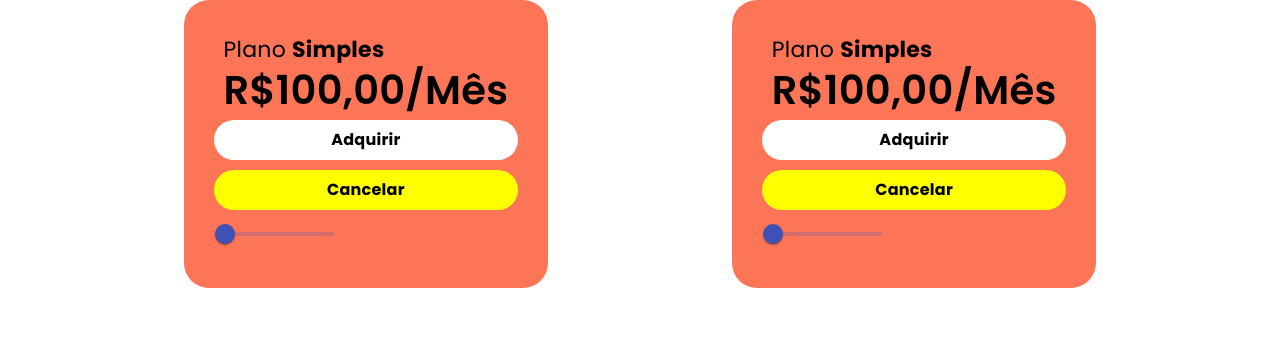
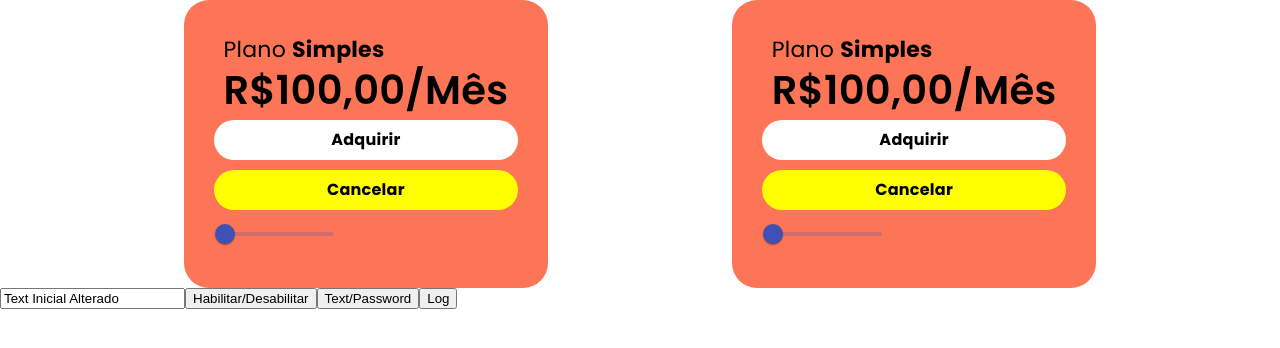
Before and after one commit to Eduardo-XavierPaula/projeto-components, an Angular app: page / in a window 1280 px wide. Shown: the top 348 px of the page. Built offline with nearby package versions, Linux system fonts and the light colour scheme.

Commit message:
✨ New feature: property e event binding, by Eduardo Xavier

```diff
--- a/src/app/app.component.html
+++ b/src/app/app.component.html
@@ -2,3 +2,16 @@
   <app-card></app-card>
   <app-card></app-card>
 </div>
+
+<input
+  [type]="inputType"
+  id="meu-input"
+  [value]="inputText"
+  [disabled]="isDisabled"
+  (keyup)="handleInputKeyup($event)"
+  (input)="handleInputEvent($event)"
+/>
+
+<button (click)="enableDisableInput()">Habilitar/Desabilitar</button>
+<button (click)="setTextPassword()">Text/Password</button>
+<button (click)="logInputText()">Log</button>
--- a/src/app/app.component.ts
+++ b/src/app/app.component.ts
@@ -3,8 +3,31 @@ import { Component } from '@angular/core';
 @Component({
   selector: 'app-root',
   templateUrl: './app.component.html',
-  styleUrl: './app.component.scss'
+  styleUrl: './app.component.scss',
 })
 export class AppComponent {
-  title = 'projeto-components';
+  inputText = 'Text Inicial Alterado';
+  inputType = 'text';
+  isDisabled = false;
+  enableDisableInput() {
+    this.isDisabled = !this.isDisabled;
+  }
+  setTextPassword() {
+    this.inputType === 'text'
+      ? (this.inputType = 'password')
+      : (this.inputType = 'text');
+  }
+
+  logInputText() {
+    console.log(this.inputText);
+  }
+
+  handleInputKeyup(event: KeyboardEvent) {
+    const currentText = event.target as HTMLInputElement;
+    console.log(currentText.value);
+  }
+  handleInputEvent(event: Event) {
+    const currentText = event.target as HTMLInputElement;
+    this.inputText = currentText.value;
+  }
 }
--- a/src/app/card/card.component.ts
+++ b/src/app/card/card.component.ts
@@ -1,7 +1,7 @@
-import { Component } from '@angular/core';
+import { Component, ViewEncapsulation } from '@angular/core';
 
 interface IPlano {
-  infos: IInfos
+  infos: IInfos;
 }
 
 interface IInfos {
@@ -12,13 +12,13 @@ interface IInfos {
 @Component({
   selector: 'app-card',
   templateUrl: './card.component.html',
-  styleUrl: './card.component.scss'
+  styleUrl: './card.component.scss',
 })
 export class CardComponent {
   plano: IPlano = {
     infos: {
-      tipo:  'Simples',
-      preco: 100
-    }
-  }
+      tipo: 'Simples',
+      preco: 100,
+    },
+  };
 }
```
